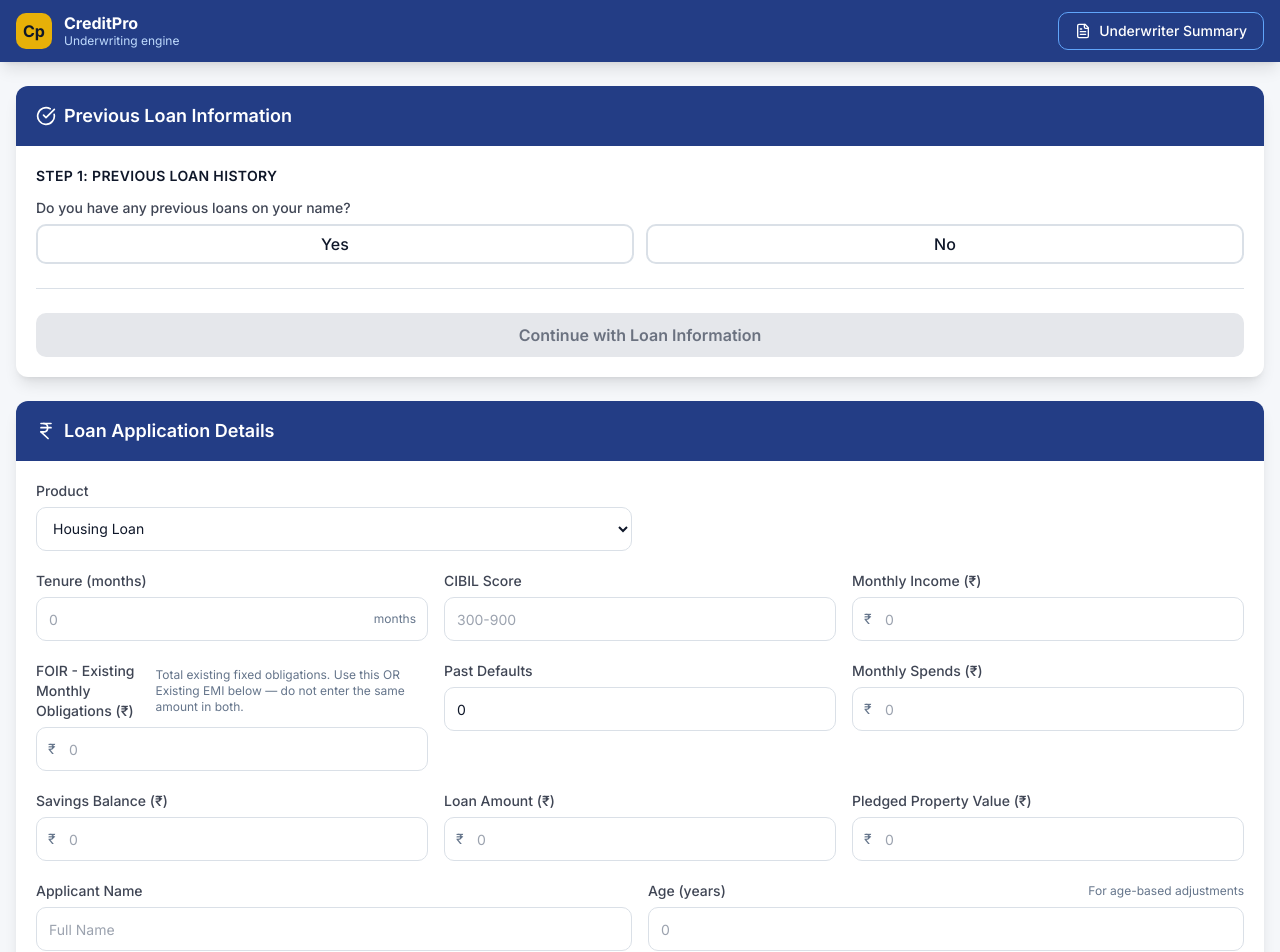
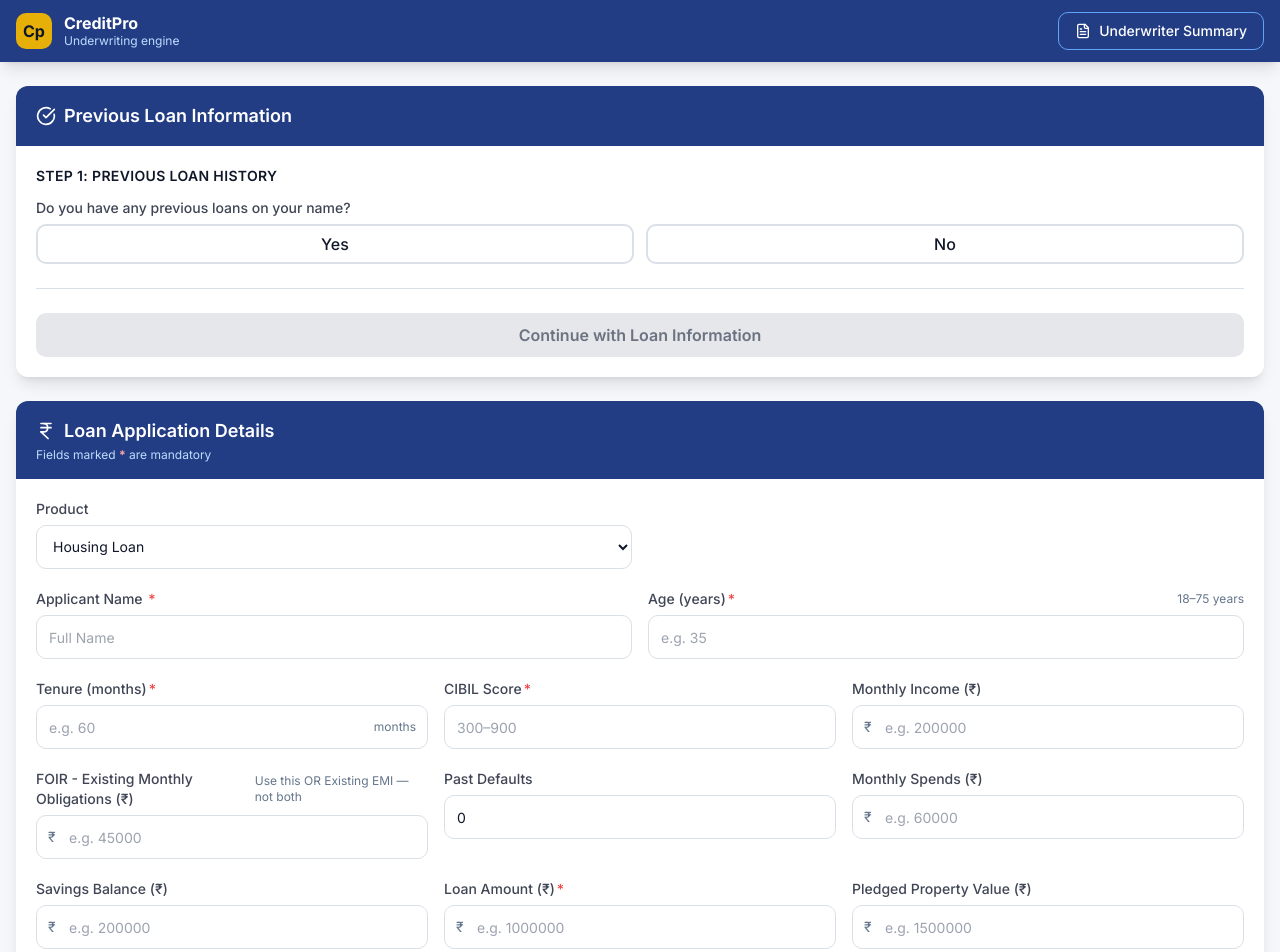
Before and after one commit to munishreddy1-creator/federal-ai-added, a React (Vite) app: page / in a window 1280 px wide. Shown: the top 952 px of the page. Built offline with nearby package versions, Linux system fonts and the light colour scheme.

Commit message:
Update LoanInputForm.jsx

```diff
--- a/src/components/loan/LoanInputForm.jsx
+++ b/src/components/loan/LoanInputForm.jsx
@@ -2,11 +2,31 @@ import React, { useState } from "react";
 import { Calculator, IndianRupee, ChevronDown, AlertTriangle } from "lucide-react";
 import { COST_OF_FUNDS_OPTIONS, OCCUPATION_TYPE_OPTIONS } from "../../lib/underwritingConfig";
 
-function NumField({ label, value, onChange, prefix, suffix, placeholder, info }) {
+// Required field keys
+const REQUIRED = ["applicant_name", "applicantAge", "loan_amount", "tenure_months", "cibil_score"];
+
+function FieldError({ message }) {
+  if (!message) return null;
+  return (
+    <p className="text-xs text-red-500 mt-1 flex items-center gap-1">
+      <span className="inline-block w-1 h-1 rounded-full bg-red-500" />
+      {message}
+    </p>
+  );
+}
+
+function RequiredStar() {
+  return <span className="text-red-500 ml-0.5">*</span>;
+}
+
+function NumField({ label, fieldKey, value, onChange, prefix, suffix, placeholder, info, error, required }) {
   return (
     <div className="space-y-1.5">
       <div className="flex items-center justify-between">
-        <label className="text-sm font-medium text-foreground/80 block">{label}</label>
+        <label className="text-sm font-medium text-foreground/80 block">
+          {label}
+          {required && <RequiredStar />}
+        </label>
         {info && <span className="text-xs text-muted-foreground">{info}</span>}
       </div>
       <div className="relative">
@@ -17,13 +37,21 @@ function NumField({ label, value, onChange, prefix, suffix, placeholder, info })
           type="number"
           value={value ?? ""}
           onChange={(e) => onChange(e.target.value === "" ? "" : Number(e.target.value))}
-          placeholder={placeholder || "0"}
-          className={`w-full h-11 rounded-lg border border-border bg-white px-3 text-sm focus:outline-none focus:ring-2 focus:ring-blue-500 ${prefix ? "pl-8" : ""} ${suffix ? "pr-14" : ""}`}
+          placeholder={placeholder || ""}
+          className={`w-full h-11 rounded-lg border bg-white px-3 text-sm focus:outline-none focus:ring-2 transition-colors
+            ${error
+              ? "border-red-400 focus:ring-red-400 bg-red-50"
+              : "border-border focus:ring-blue-500"
+            }
+            ${prefix ? "pl-8" : ""}
+            ${suffix ? "pr-14" : ""}
+          `}
         />
         {suffix && (
           <span className="absolute right-3 top-1/2 -translate-y-1/2 text-muted-foreground text-xs">{suffix}</span>
         )}
       </div>
+      <FieldError message={error} />
     </div>
   );
 }
@@ -73,15 +101,33 @@ function collateralLabel(product) {
   return "Collateral Value (₹)";
 }
 
-export default function LoanInputForm({ form, setForm, onCalculate }) {
+export default function LoanInputForm({ form, setForm, onCalculate, validationErrors = {}, setValidationErrors }) {
   const [expandAdvanced, setExpandAdvanced] = useState(false);
-  const update = (key, val) => setForm((prev) => ({ ...prev, [key]: val }));
+
+  const update = (key, val) => {
+    setForm((prev) => ({ ...prev, [key]: val }));
+    // Clear error for this field as user types
+    if (validationErrors[key] && setValidationErrors) {
+      setValidationErrors((prev) => {
+        const next = { ...prev };
+        delete next[key];
+        return next;
+      });
+    }
+  };
+
   const costOfFundsOptions = COST_OF_FUNDS_OPTIONS[form.product] || [];
 
   const hasManualRate =
     form.customInterestRate !== null &&
     form.customInterestRate !== undefined &&
     form.customInterestRate !== "";
+
+  // Count how many required fields are missing (for the warning banner)
+  const missingCount = REQUIRED.filter((k) => {
+    const v = form[k];
+    return v === "" || v === null || v === undefined;
+  }).length;
 
   return (
     <div className="rounded-xl shadow-lg border-0 overflow-hidden bg-white">
@@ -90,8 +136,28 @@ export default function LoanInputForm({ form, setForm, onCalculate }) {
           <IndianRupee className="w-5 h-5" />
           Loan Application Details
         </h2>
+        <p className="text-xs text-blue-200 mt-0.5">
+          Fields marked <span className="text-red-300 font-bold">*</span> are mandatory
+        </p>
       </div>
+
       <div className="p-5 space-y-5">
+
+        {/* Validation error summary banner */}
+        {Object.keys(validationErrors).length > 0 && (
+          <div className="flex items-start gap-3 bg-red-50 border border-red-300 rounded-lg px-4 py-3">
+            <AlertTriangle className="w-4 h-4 text-red-500 mt-0.5 shrink-0" />
+            <div>
+              <p className="text-sm font-semibold text-red-700">Please fix the following before calculating:</p>
+              <ul className="mt-1 space-y-0.5">
+                {Object.values(validationErrors).map((msg, i) => (
+                  <li key={i} className="text-xs text-red-600">• {msg}</li>
+                ))}
+              </ul>
+            </div>
+          </div>
+        )}
+
         {/* Row 1: Product & Season */}
         <div className="grid grid-cols-1 sm:grid-cols-2 gap-4">
           <SelectField
@@ -119,47 +185,121 @@ export default function LoanInputForm({ form, setForm, onCalculate }) {
           )}
         </div>
 
-        {/* Row 2: Tenure, CIBIL, Income */}
-        <div className="grid grid-cols-1 sm:grid-cols-2 lg:grid-cols-3 gap-4">
-          <NumField label="Tenure (months)" value={form.tenure_months} onChange={(v) => update("tenure_months", v)} suffix="months" />
-          <NumField label="CIBIL Score" value={form.cibil_score} onChange={(v) => update("cibil_score", v)} placeholder="300-900" />
-          <NumField label="Monthly Income (₹)" value={form.monthly_income} onChange={(v) => update("monthly_income", v)} prefix="₹" />
-        </div>
-
-        {/* Row 3: Obligations, Defaults, Spends */}
-        <div className="grid grid-cols-1 sm:grid-cols-2 lg:grid-cols-3 gap-4">
-          <NumField label="FOIR - Existing Monthly Obligations (₹)" value={form.monthly_obligations} onChange={(v) => update("monthly_obligations", v)} prefix="₹" info="Total existing fixed obligations. Use this OR Existing EMI below — do not enter the same amount in both." />
-          <NumField label="Past Defaults" value={form.past_defaults} onChange={(v) => update("past_defaults", v)} />
-          <NumField label="Monthly Spends (₹)" value={form.monthly_spends} onChange={(v) => update("monthly_spends", v)} prefix="₹" />
-        </div>
-
-        {/* Row 4: Savings, Loan, Collateral */}
-        <div className="grid grid-cols-1 sm:grid-cols-2 lg:grid-cols-3 gap-4">
-          <NumField label="Savings Balance (₹)" value={form.savings_balance} onChange={(v) => update("savings_balance", v)} prefix="₹" />
-          <NumField label="Loan Amount (₹)" value={form.loan_amount} onChange={(v) => update("loan_amount", v)} prefix="₹" />
-          <NumField label={collateralLabel(form.product)} value={form.collateral_value} onChange={(v) => update("collateral_value", v)} prefix="₹" />
-        </div>
-
-        {/* Row 5: Applicant Name & Age */}
+        {/* Row 2: Applicant Name & Age — REQUIRED */}
         <div className="grid grid-cols-1 sm:grid-cols-2 gap-4">
           <div className="space-y-1.5">
-            <label className="text-sm font-medium text-foreground/80 block">Applicant Name</label>
+            <label className="text-sm font-medium text-foreground/80 block">
+              Applicant Name <RequiredStar />
+            </label>
             <input
               value={form.applicant_name || ""}
               onChange={(e) => update("applicant_name", e.target.value)}
               placeholder="Full Name"
-              className="w-full h-11 rounded-lg border border-border bg-white px-3 text-sm focus:outline-none focus:ring-2 focus:ring-blue-500"
+              className={`w-full h-11 rounded-lg border bg-white px-3 text-sm focus:outline-none focus:ring-2 transition-colors
+                ${validationErrors.applicant_name
+                  ? "border-red-400 focus:ring-red-400 bg-red-50"
+                  : "border-border focus:ring-blue-500"
+                }`}
             />
+            <FieldError message={validationErrors.applicant_name} />
           </div>
+
           <NumField
             label="Age (years)"
+            fieldKey="applicantAge"
             value={form.applicantAge}
             onChange={(v) => update("applicantAge", v)}
-            info="For age-based adjustments"
+            placeholder="e.g. 35"
+            info="18–75 years"
+            error={validationErrors.applicantAge}
+            required
           />
         </div>
 
-        {/* ── Manual Interest Rate Override (Prominent Section) ── */}
+        {/* Row 3: Tenure, CIBIL, Income — Tenure & CIBIL required */}
+        <div className="grid grid-cols-1 sm:grid-cols-2 lg:grid-cols-3 gap-4">
+          <NumField
+            label="Tenure (months)"
+            fieldKey="tenure_months"
+            value={form.tenure_months}
+            onChange={(v) => update("tenure_months", v)}
+            suffix="months"
+            placeholder="e.g. 60"
+            error={validationErrors.tenure_months}
+            required
+          />
+          <NumField
+            label="CIBIL Score"
+            fieldKey="cibil_score"
+            value={form.cibil_score}
+            onChange={(v) => update("cibil_score", v)}
+            placeholder="300–900"
+            error={validationErrors.cibil_score}
+            required
+          />
+          <NumField
+            label="Monthly Income (₹)"
+            value={form.monthly_income}
+            onChange={(v) => update("monthly_income", v)}
+            prefix="₹"
+            placeholder="e.g. 200000"
+          />
+        </div>
+
+        {/* Row 4: Obligations, Defaults, Spends */}
+        <div className="grid grid-cols-1 sm:grid-cols-2 lg:grid-cols-3 gap-4">
+          <NumField
+            label="FOIR - Existing Monthly Obligations (₹)"
+            value={form.monthly_obligations}
+            onChange={(v) => update("monthly_obligations", v)}
+            prefix="₹"
+            placeholder="e.g. 45000"
+            info="Use this OR Existing EMI — not both"
+          />
+          <NumField
+            label="Past Defaults"
+            value={form.past_defaults}
+            onChange={(v) => update("past_defaults", v)}
+            placeholder="0"
+          />
+          <NumField
+            label="Monthly Spends (₹)"
+            value={form.monthly_spends}
+            onChange={(v) => update("monthly_spends", v)}
+            prefix="₹"
+            placeholder="e.g. 60000"
+          />
+        </div>
+
+        {/* Row 5: Savings, Loan Amount (required), Collateral */}
+        <div className="grid grid-cols-1 sm:grid-cols-2 lg:grid-cols-3 gap-4">
+          <NumField
+            label="Savings Balance (₹)"
+            value={form.savings_balance}
+            onChange={(v) => update("savings_balance", v)}
+            prefix="₹"
+            placeholder="e.g. 200000"
+          />
+          <NumField
+            label="Loan Amount (₹)"
+            fieldKey="loan_amount"
+            value={form.loan_amount}
+            onChange={(v) => update("loan_amount", v)}
+            prefix="₹"
+            placeholder="e.g. 1000000"
+            error={validationErrors.loan_amount}
+            required
+          />
+          <NumField
+            label={collateralLabel(form.product)}
+            value={form.collateral_value}
+            onChange={(v) => update("collateral_value", v)}
+            prefix="₹"
+            placeholder="e.g. 1500000"
+          />
+        </div>
+
+        {/* ── Manual Interest Rate Override ── */}
         <div className={`rounded-xl border-2 p-4 transition-all ${hasManualRate ? "border-amber-400 bg-amber-50" : "border-dashed border-gray-200 bg-gray-50"}`}>
           <div className="flex items-start justify-between mb-3">
             <div>
@@ -214,7 +354,6 @@ export default function LoanInputForm({ form, setForm, onCalculate }) {
               </div>
             </div>
 
-            {/* Live indicator */}
             {hasManualRate && (
               <div className="flex items-center gap-2 pb-1">
                 <div className="flex flex-col items-center">
@@ -225,7 +364,6 @@ export default function LoanInputForm({ form, setForm, onCalculate }) {
             )}
           </div>
 
-          {/* Warning banner when auto is muted */}
           {hasManualRate && (
             <div className="mt-3 flex items-start gap-2 bg-amber-100 border border-amber-300 rounded-lg px-3 py-2">
               <AlertTriangle className="w-3.5 h-3.5 text-amber-600 mt-0.5 flex-shrink-0" />
@@ -257,18 +395,21 @@ export default function LoanInputForm({ form, setForm, onCalculate }) {
                     value={form.existingEMI}
                     onChange={(v) => update("existingEMI", v)}
                     prefix="₹"
-                    info="From other loans. Use this OR FOIR above — not both for the same obligations."
+                    placeholder="0"
+                    info="Use this OR FOIR above — not both"
                   />
                   <NumField
                     label="EMI Default Count"
                     value={form.emiDefaultCount}
                     onChange={(v) => update("emiDefaultCount", v)}
+                    placeholder="0"
                     info="Number of EMI defaults"
                   />
                   <NumField
                     label="Overdue EMI Count"
                     value={form.overdueEMICount}
                     onChange={(v) => update("overdueEMICount", v)}
+                    placeholder="0"
                     info="Number of overdue EMIs"
                   />
                 </div>
@@ -278,6 +419,7 @@ export default function LoanInputForm({ form, setForm, onCalculate }) {
                     value={form.activeOverdueAmount}
                     onChange={(v) => update("activeOverdueAmount", v)}
                     prefix="₹"
+                    placeholder="0"
                     info="Currently overdue amount"
                   />
                 </div>
@@ -325,6 +467,7 @@ export default function LoanInputForm({ form, setForm, onCalculate }) {
           )}
         </div>
 
+        {/* Calculate Button */}
         <button
           onClick={onCalculate}
           className="w-full h-12 text-base font-semibold rounded-lg bg-[hsl(45,93%,47%)] text-[hsl(222,47%,11%)] hover:bg-yellow-400 transition-all flex items-center justify-center gap-2"
@@ -332,6 +475,13 @@ export default function LoanInputForm({ form, setForm, onCalculate }) {
           <Calculator className="w-5 h-5" />
           Calculate & Evaluate
         </button>
+
+        {/* Mandatory fields reminder below button */}
+        {missingCount > 0 && (
+          <p className="text-xs text-center text-muted-foreground">
+            <span className="text-red-400">*</span> {missingCount} required field{missingCount > 1 ? "s" : ""} still empty — fill them before calculating
+          </p>
+        )}
       </div>
     </div>
   );
```
